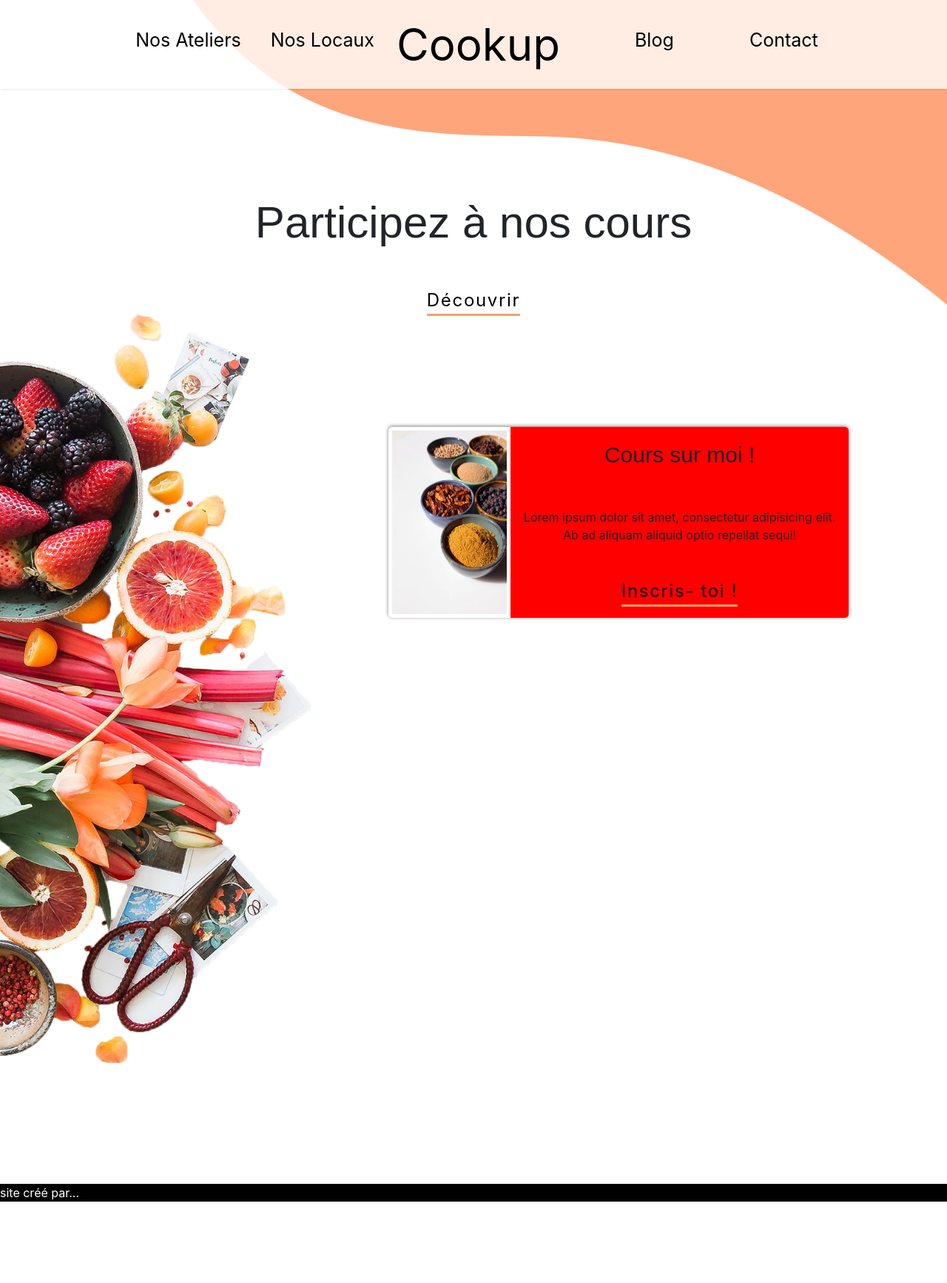
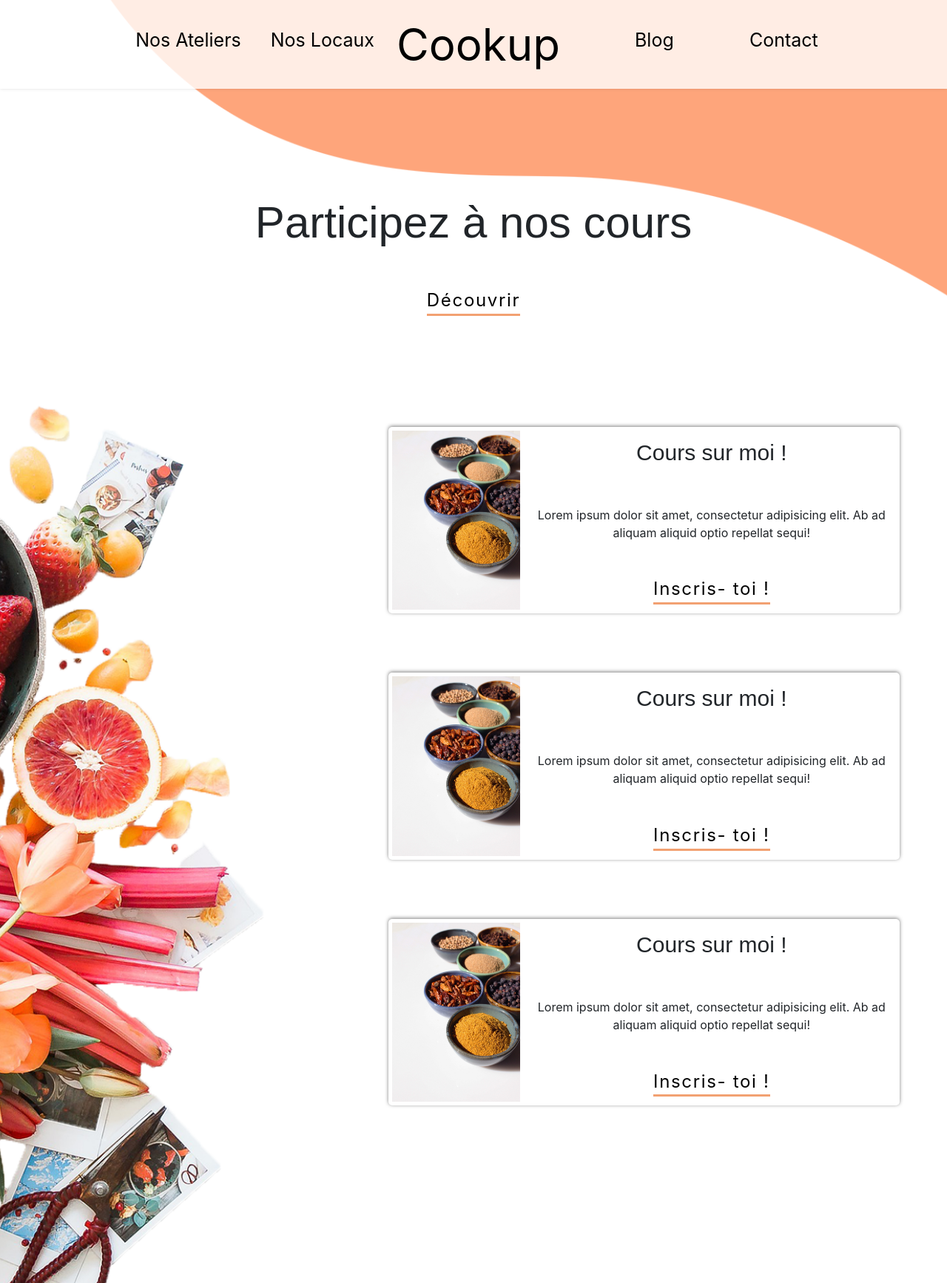
Before and after one commit to Prizilya/mspr-html, a PHP site: page /cours.php in a window 1280 px wide. Shown: the top 1734 px of the page at 74% size. Before the commit the page ends 1624 px from the top, so only its background shows below. Run offline with PHP 8.4, Linux system fonts and the light colour scheme.

Commit message:
page cours v1

```diff
--- a/cours.php
+++ b/cours.php
@@ -13,12 +13,14 @@
             </a>
         </div>
 
-        <div class="section">
+        <div class="cours-card">
+            <div style="width: 60%" class="right">
                 <div class="card">
                     <img src="public/images/card1.jpg" alt="">
                     <div class="card-body">
                         <h2>Cours sur moi !</h2>
-                    <p>Lorem ipsum dolor sit amet, consectetur adipisicing elit. Ab ad aliquam aliquid optio repellat
+                        <p>Lorem ipsum dolor sit amet, consectetur adipisicing elit. Ab ad aliquam aliquid optio
+                            repellat
                             sequi!</p>
                         <a class="btn black">
                             <span class="text black">Inscris- toi !</span>
@@ -29,10 +31,50 @@
                         </a>
                     </div>
                 </div>
+            </div>
+
+            <div class="cours-card">
+                <div style="width: 60%" class="right">
+                    <div class="card">
+                        <img src="public/images/card1.jpg" alt="">
+                        <div class="card-body">
+                            <h2>Cours sur moi !</h2>
+                            <p>Lorem ipsum dolor sit amet, consectetur adipisicing elit. Ab ad aliquam aliquid optio
+                                repellat
+                                sequi!</p>
+                            <a class="btn black">
+                                <span class="text black">Inscris- toi !</span>
+                                <span class="line -right"></span>
+                                <span class="line -top"></span>
+                                <span class="line -left"></span>
+                                <span class="line -bottom"></span>
+                            </a>
+                        </div>
+                    </div>
+                </div>
+
+                <div class="cours-card">
+                    <div style="width: 60%" class="right">
+                        <div class="card">
+                            <img src="public/images/card1.jpg" alt="">
+                            <div class="card-body">
+                                <h2>Cours sur moi !</h2>
+                                <p>Lorem ipsum dolor sit amet, consectetur adipisicing elit. Ab ad aliquam aliquid optio
+                                    repellat
+                                    sequi!</p>
+                                <a class="btn black">
+                                    <span class="text black">Inscris- toi !</span>
+                                    <span class="line -right"></span>
+                                    <span class="line -top"></span>
+                                    <span class="line -left"></span>
+                                    <span class="line -bottom"></span>
+                                </a>
+                            </div>
+                        </div>
+                    </div>
 
                 </div>
             </div>
 </section>
 
-
 <?php include_once "footer.php" ?>
--- a/resources/sass/components/_card.scss
+++ b/resources/sass/components/_card.scss
@@ -1,11 +1,9 @@
 .card {
-  margin-left: 40%;
-  margin-right: 6%;
-
   overflow: hidden;
   display: flex;
   box-shadow: 0 -1px 5px 0 rgba(0, 0, 0, .5);
   border-radius: 5px;
+  margin-bottom: 5em;
 
   img {
     margin: 5px;
@@ -16,8 +14,7 @@
   }
 
   .card-body {
-    padding: 15px;
-    background-color: red;
+    padding: 12px;
 
     h2 {
       margin-bottom: 50px;
--- a/resources/sass/pages/_cours.scss
+++ b/resources/sass/pages/_cours.scss
@@ -12,9 +12,8 @@
     h1 {
       font-size: 60px;
     }
-  }
-
-  .button {
-    margin-bottom: 15rem;
+    .button {
+      margin-bottom: 15rem;
+    }
   }
 }
```
Also changed, not shown: public/css/app.css, 1 other file. Lines whose indentation alone changed are shown as unchanged.
